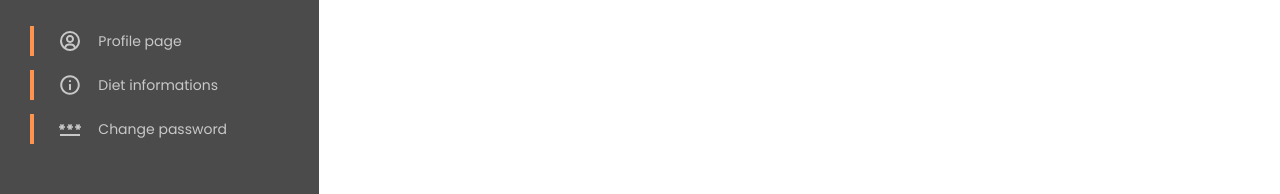
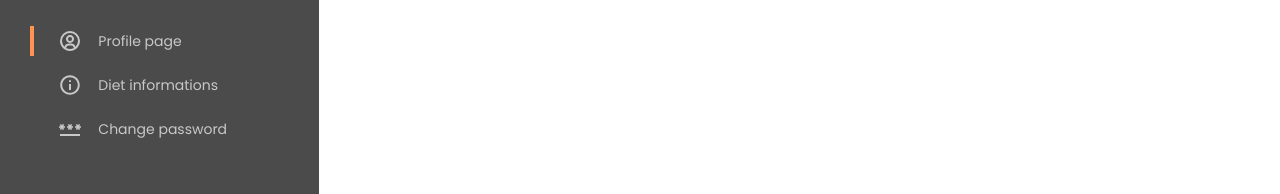
Before and after one commit to oussamaZAAM/NutriLab, a Next.js app: page /profile in a window 1280 px wide. Shown: the part 186-380 px from the top of the page. Built offline with nearby package versions, Linux system fonts and the light colour scheme; no server answers.

Commit message:
Profile page v1.0.1

```diff
--- a/pages/profile.js
+++ b/pages/profile.js
@@ -56,7 +56,7 @@ const Profile = () => {
                     </div>
                 </div>
                 <div className="flex h-9 w-10/12 space-x-2 group">
-                    <div className="self-center border-r-4 border-custom-orange h-5/6 w-2 transition scale-y-0 scale-y-100"></div>
+                    <div className="self-center border-r-4 border-custom-orange h-5/6 w-2 transition scale-y-0"></div>
                     <div className="
                                     flex justify-start items-center
                                     h-full w-full
@@ -69,7 +69,7 @@ const Profile = () => {
                     </div>
                 </div>
                 <div className="flex h-9 w-10/12 space-x-2 group">
-                    <div className="self-center border-r-4 border-custom-orange h-5/6 w-2 transition scale-y-0 scale-y-100"></div>
+                    <div className="self-center border-r-4 border-custom-orange h-5/6 w-2 transition scale-y-0"></div>
                     <div className="
                                     flex justify-start items-center
                                     h-full w-full
```
